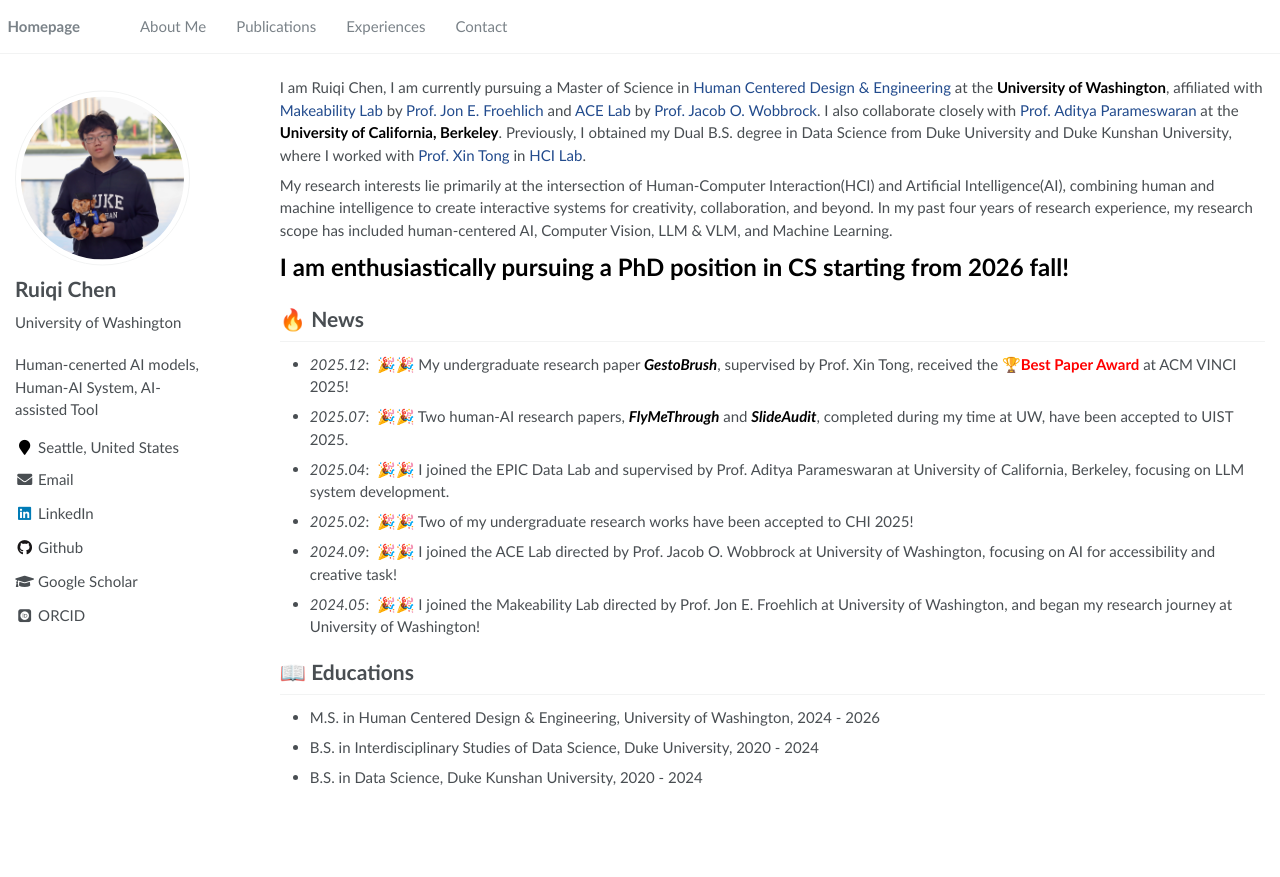
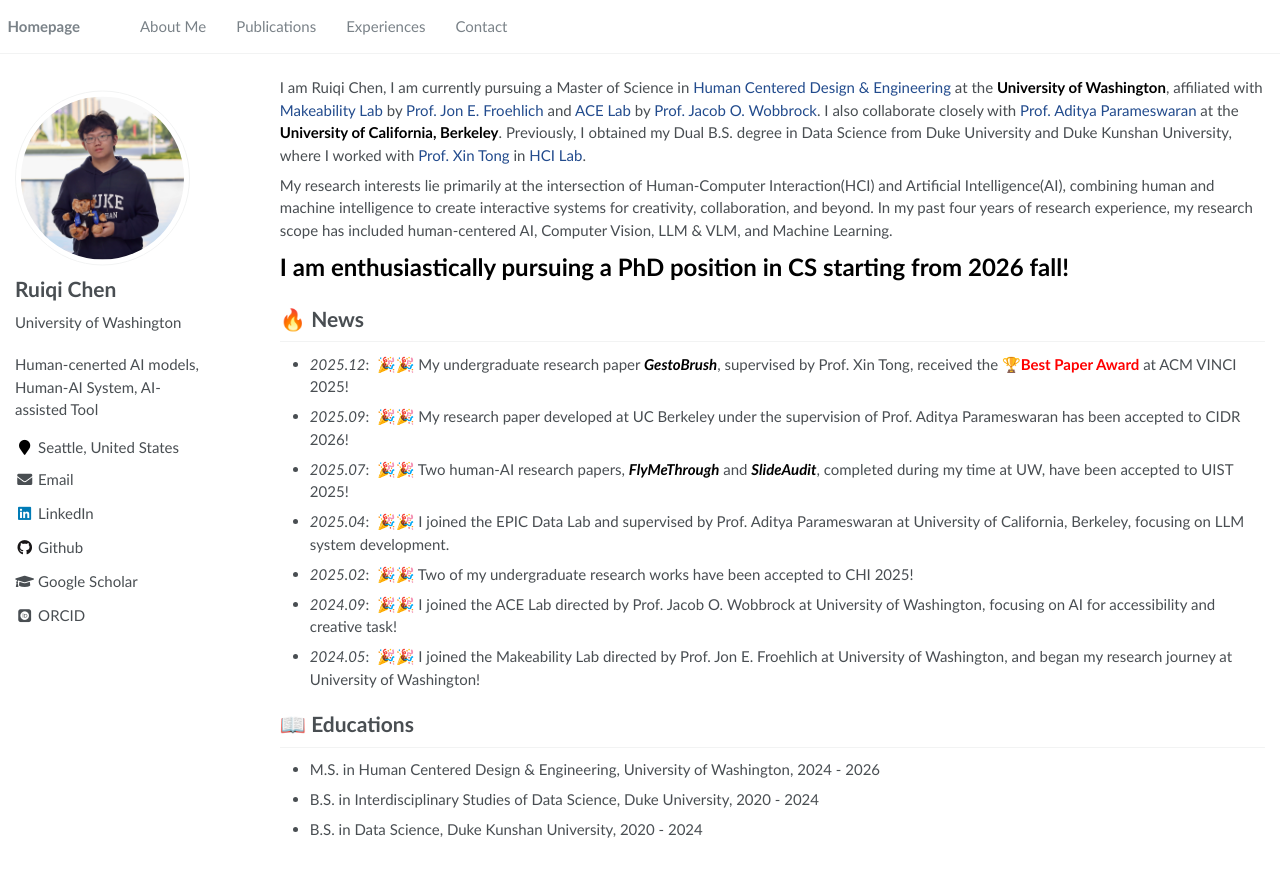
Before and after one commit to Ruiqi-Chen-0216/Ruiqi-Chen-0216.github.io, a Jekyll site: the page built from _pages/about.md, in a window 1280 px wide. Shown: the top 877 px of the page. Built offline with Jekyll 4.4.1, drawn with Linux system fonts in a browser that asks for light colours; some web fonts are replaced.

Commit message:
Update about.md

```diff
--- a/_pages/about.md
+++ b/_pages/about.md
@@ -16,7 +16,8 @@ My research interests lie primarily at the intersection of Human-Computer Intera
 
 # 🔥 News
 - *2025.12*: &nbsp;🎉🎉 My undergraduate research paper ***GestoBrush***, supervised by Prof. Xin Tong, received the 🏆<span style="color:red; font-weight:bold;">Best Paper Award</span> at ACM VINCI 2025!
-- *2025.07*: &nbsp;🎉🎉 Two human-AI research papers, ***FlyMeThrough*** and ***SlideAudit***, completed during my time at UW, have been accepted to UIST 2025.
+- *2025.09*: &nbsp;🎉🎉 My research paper developed at UC Berkeley under the supervision of Prof. Aditya Parameswaran has been accepted to CIDR 2026!
+- *2025.07*: &nbsp;🎉🎉 Two human-AI research papers, ***FlyMeThrough*** and ***SlideAudit***, completed during my time at UW, have been accepted to UIST 2025!
 - *2025.04*: &nbsp;🎉🎉 I joined the EPIC Data Lab and supervised by Prof. Aditya Parameswaran at University of California, Berkeley, focusing on LLM system development.
 - *2025.02*: &nbsp;🎉🎉 Two of my undergraduate research works have been accepted to CHI 2025!
 - *2024.09*: &nbsp;🎉🎉 I joined the ACE Lab directed by Prof. Jacob O. Wobbrock at University of Washington, focusing on AI for accessibility and creative task!
```
